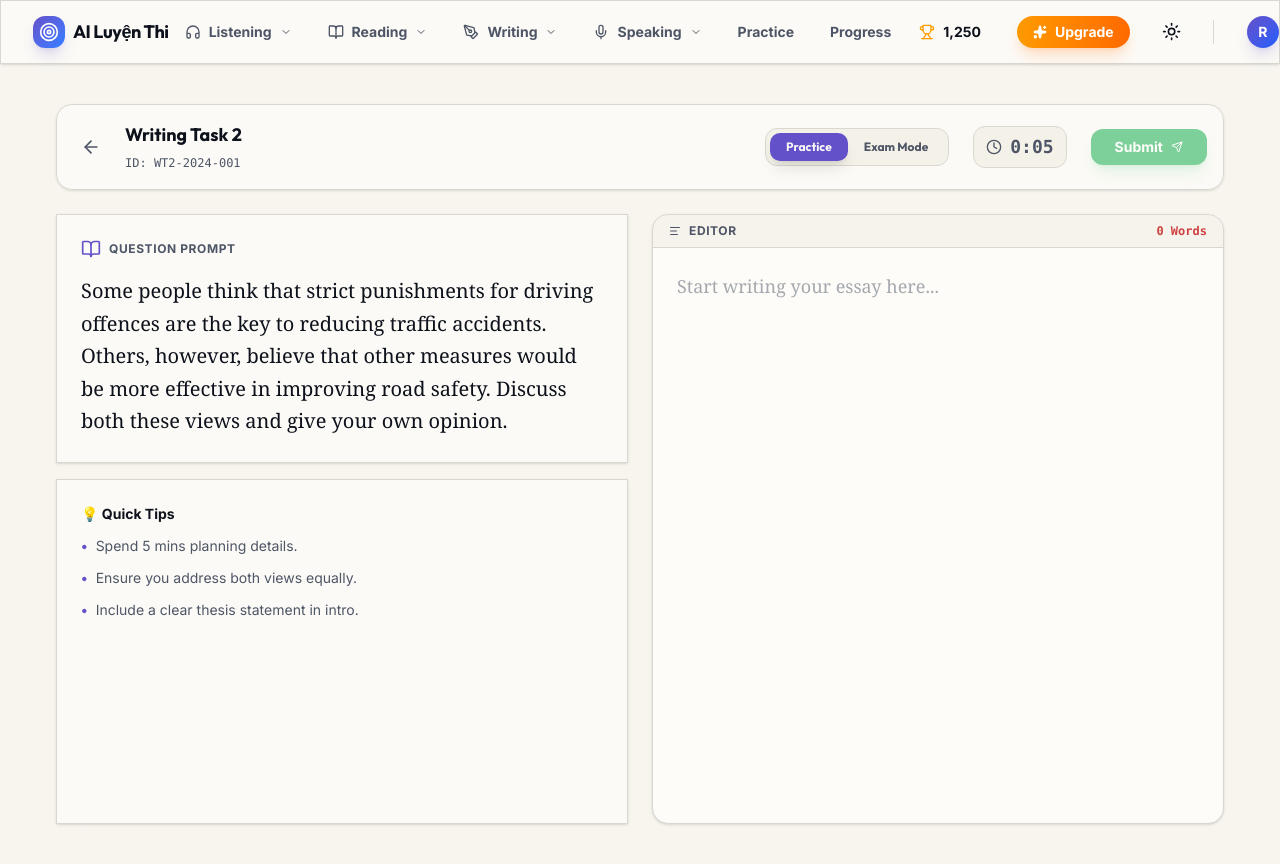
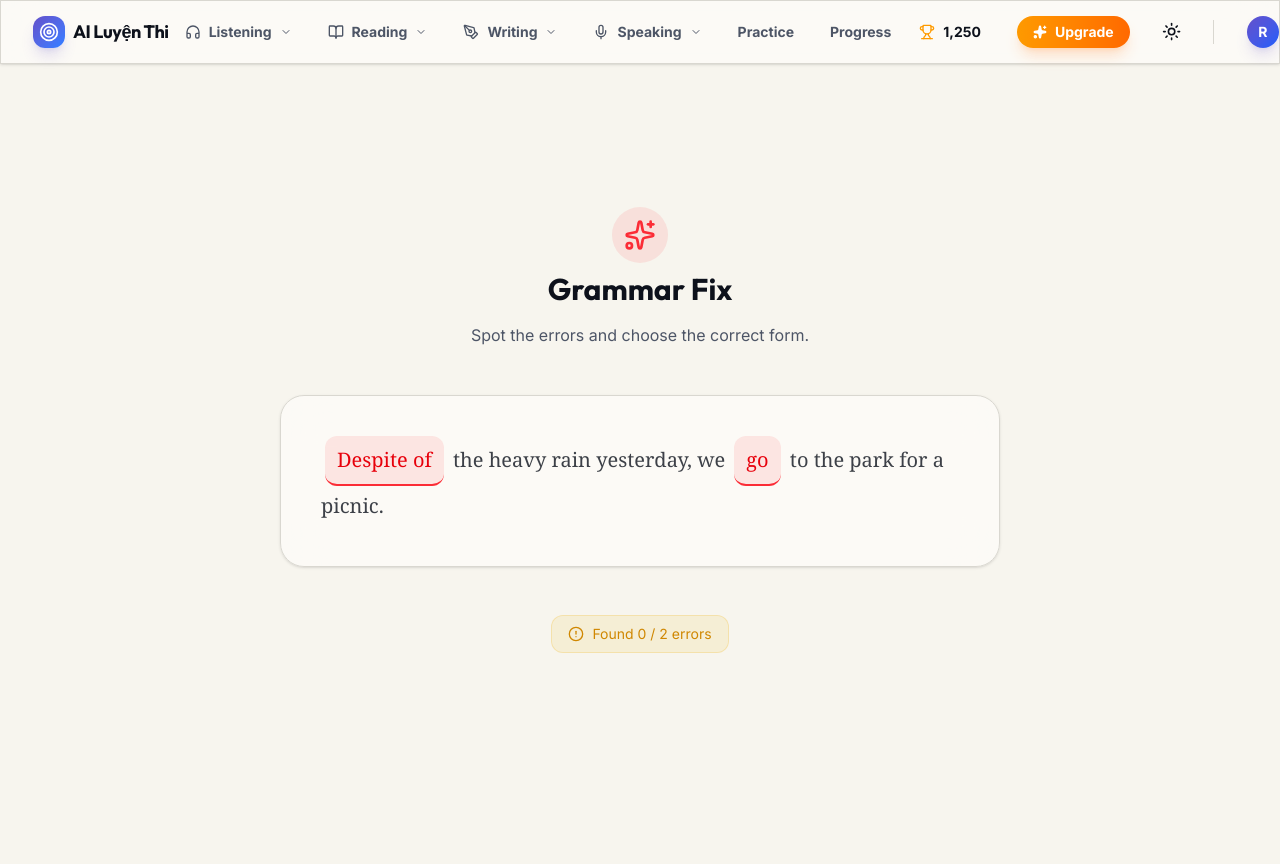
Before and after one commit to khanhnguyendev/ailuyenthi, a Next.js app: page /skills/writing/grammar in a window 1280 px wide. Shown: the top 864 px of the page. After the commit the page ends 812 px from the top, so only its background shows below. Built offline with nearby package versions, Linux system fonts and the light colour scheme.

Commit message:
feat: implement writing grammar fix page

```diff
--- /dev/null
+++ b/src/app/(dashboard)/skills/writing/grammar/page.tsx
@@ -0,0 +1,114 @@
+"use client";
+
+import { Sparkles, Check, X, AlertCircle } from "lucide-react";
+import { useState } from "react";
+import { motion, AnimatePresence } from "framer-motion";
+
+export default function WritingGrammarPage() {
+    // "Despite of the bad weather, we went out." -> "Despite the bad weather..." or "In spite of..."
+    const [fixedErrors, setFixedErrors] = useState<number[]>([]);
+
+    const errors = [
+        {
+            id: 1,
+            text: "Despite of",
+            correct: "Despite",
+            options: ["Despite of", "Despite", "In despite of"],
+            explanation: "'Despite' is a preposition and is never followed by 'of'. Use 'In spite of' or just 'Despite'."
+        },
+        {
+            id: 2,
+            text: "go",
+            correct: "went",
+            options: ["go", "went", "have gone"],
+            explanation: "The sentence is in the past tense ('yesterday'), so the verb must be 'went'."
+        }
+    ];
+
+    const sentenceParts = [
+        { text: "", errorId: null },
+        { text: "Despite of", errorId: 1 },
+        { text: " the heavy rain yesterday, we ", errorId: null },
+        { text: "go", errorId: 2 },
+        { text: " to the park for a picnic.", errorId: null },
+    ];
+
+    const [activeError, setActiveError] = useState<number | null>(null);
+
+    const handleSelectOption = (errorId: number, option: string) => {
+        const error = errors.find(e => e.id === errorId);
+        if (error && option === error.correct) {
+            setFixedErrors([...fixedErrors, errorId]);
+            setActiveError(null);
+        } else {
+            // Shake effect or error state could go here
+            alert("Try again! " + error?.explanation);
+        }
+    };
+
+    return (
+        <div className="container mx-auto p-6 max-w-3xl flex flex-col items-center justify-center min-h-[calc(100vh-100px)] space-y-12">
+            <div className="text-center space-y-4">
+                <div className="inline-flex p-3 bg-red-500/10 rounded-full mb-2">
+                    <Sparkles className="w-8 h-8 text-red-500" />
+                </div>
+                <h1 className="text-3xl font-bold font-outfit text-foreground">Grammar Fix</h1>
+                <p className="text-muted-foreground">Spot the errors and choose the correct form.</p>
+            </div>
+
+            <div className="glass p-10 rounded-3xl border border-border w-full text-xl leading-loose font-serif text-foreground/80 relative">
+                {sentenceParts.map((part, i) => {
+                    if (part.errorId) {
+                        const isFixed = fixedErrors.includes(part.errorId);
+                        const errorData = errors.find(e => e.id === part.errorId);
+
+                        return (
+                            <span key={i} className="relative inline-block mx-1">
+                                <button
+                                    onClick={() => !isFixed && setActiveError(activeError === part.errorId ? null : part.errorId)}
+                                    className={`px-3 py-1 rounded-lg border-b-2 transition-all ${isFixed
+                                            ? 'bg-green-500/10 border-green-500 text-green-600 cursor-default'
+                                            : 'bg-red-500/10 border-red-500 text-red-600 hover:bg-red-500/20'
+                                        }`}
+                                >
+                                    {isFixed ? errorData?.correct : part.text}
+                                    {isFixed && <Check className="w-3 h-3 inline-block ml-1 mb-0.5" />}
+                                </button>
+
+                                {/* Correction Popup */}
+                                <AnimatePresence>
+                                    {activeError === part.errorId && !isFixed && (
+                                        <motion.div
+                                            initial={{ opacity: 0, y: 10, scale: 0.9 }}
+                                            animate={{ opacity: 1, y: 0, scale: 1 }}
+                                            exit={{ opacity: 0, y: 10, scale: 0.9 }}
+                                            className="absolute left-1/2 -translate-x-1/2 top-full mt-3 w-64 bg-card border border-border shadow-xl rounded-xl p-2 z-50 flex flex-col gap-1"
+                                        >
+                                            <div className="text-xs font-bold text-muted-foreground uppercase px-2 py-1">Choose Correction</div>
+                                            {errorData?.options.map(opt => (
+                                                <button
+                                                    key={opt}
+                                                    onClick={() => handleSelectOption(part.errorId!, opt)}
+                                                    className="text-left px-3 py-2 rounded-lg hover:bg-secondary text-sm font-medium transition-colors"
+                                                >
+                                                    {opt}
+                                                </button>
+                                            ))}
+                                        </motion.div>
+                                    )}
+                                </AnimatePresence>
+                            </span>
+                        );
+                    }
+                    return <span key={i}>{part.text}</span>;
+                })}
+            </div>
+
+            <div className="flex items-center gap-2 text-sm text-yellow-600 bg-yellow-500/10 px-4 py-2 rounded-xl border border-yellow-500/20">
+                <AlertCircle className="w-4 h-4" />
+                <span>Found {fixedErrors.length} / {errors.length} errors</span>
+            </div>
+
+        </div>
+    );
+}
```
